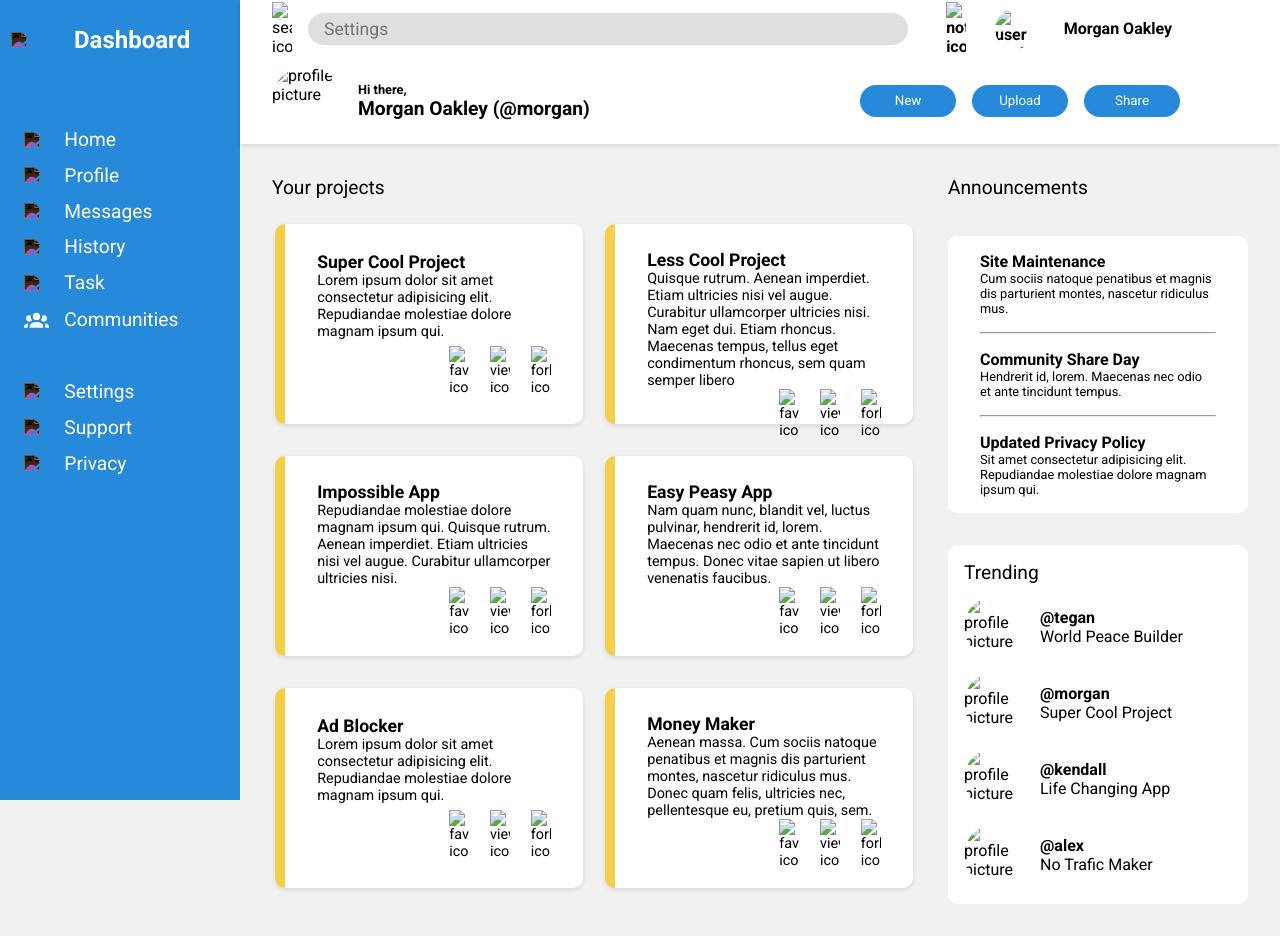
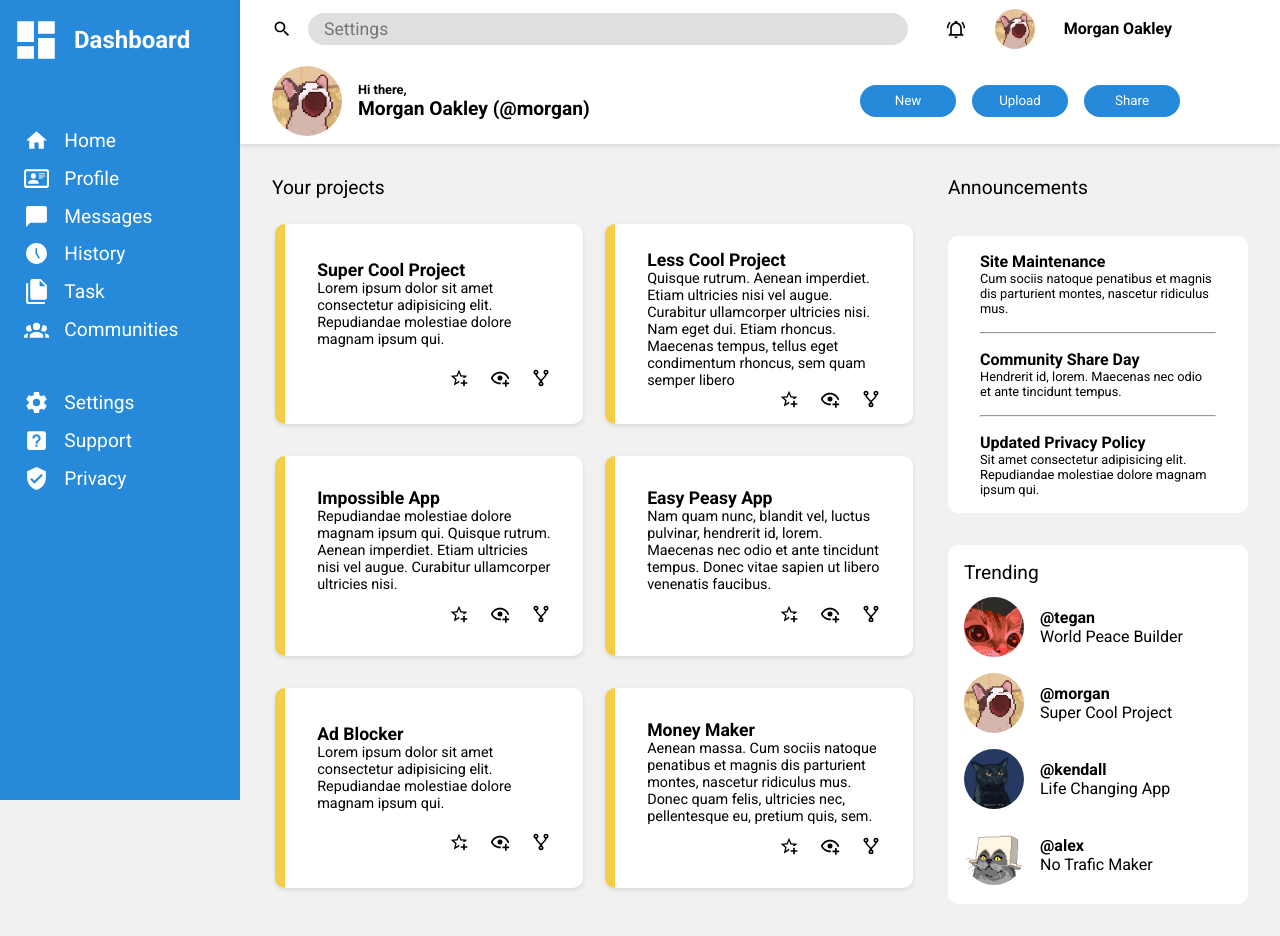
Before and after one commit to alxxjandro/adminDashBoard, a plain HTML site: page index.html in a window 1280 px wide. Drawn offline with Linux system fonts and the light colour scheme; the site is published under a folder, as on GitHub Pages, so addresses that start at the root find nothing.

Commit message:
fixed the images route

```diff
--- a/index.html
+++ b/index.html
@@ -15,28 +15,28 @@
         <div class="content">
             <div class="sidebar">
                 <div class="dashboardTitle">
-                    <img src="/assets/view-dashboard.svg">
+                    <img src="assets/view-dashboard.svg">
                     <h1 class="title">Dashboard</h1>
                 </div>
                 <div class="homeButtons">
                     <div class="button">
-                        <img src="/assets/home.svg">
+                        <img src="assets/home.svg">
                         <p class="sidebar-text">Home</p>
                     </div>
                     <div class="button">
-                        <img src="/assets/card-account-details-outline.svg">
+                        <img src="assets/card-account-details-outline.svg">
                         <p class="sidebar-text">Profile</p>
                     </div>
                     <div class="button">
-                        <img src="/assets/message.svg">
+                        <img src="assets/message.svg">
                         <p class="sidebar-text">Messages</p>
                     </div>
                     <div class="button">
-                        <img src="/assets/clock-time-five.svg">
+                        <img src="assets/clock-time-five.svg">
                         <p class="sidebar-text">History</p>
                     </div>
                     <div class="button">
-                        <img src="/assets/file-multiple.svg">
+                        <img src="assets/file-multiple.svg">
                         <p class="sidebar-text">Task</p>
                     </div>
                     <div class="button">
@@ -46,15 +46,15 @@
                 </div>
                 <div class="settingsButtons">
                     <div class="button">
-                        <img src="/assets/cog.svg">
+                        <img src="assets/cog.svg">
                         <p class="sidebar-text">Settings</p>
                     </div>
                     <div class="button">
-                        <img src="/assets/help-box.svg">
+                        <img src="assets/help-box.svg">
                         <p class="sidebar-text">Support</p>
                     </div>
                     <div class="button">
-                        <img src="/assets/shield-check.svg">
+                        <img src="assets/shield-check.svg">
                         <p class="sidebar-text">Privacy</p>
                     </div>
                 </div>
@@ -64,18 +64,18 @@
                     <div class="search-bar">
                         <div class="top-part">
                             <div class="search-div">
-                                <img class="search-icon" src="/assets/magnify.svg" alt="search icon">
+                                <img class="search-icon" src="assets/magnify.svg" alt="search icon">
                                 <input type="search" id="search-bar" name="query" placeholder="Settings">
                             </div>
                             <div class="notifications">
-                                <img src="/assets/bell-ring-outline.svg" alt="notifications icon">
-                                <img src="/assets/PFP.jpeg" alt="user profile picture">
+                                <img src="assets/bell-ring-outline.svg" alt="notifications icon">
+                                <img src="assets/PFP.jpeg" alt="user profile picture">
                                 <p>Morgan Oakley</p>
                             </div>
                         </div>
                         <div class="bottom-part">
                             <div class="profile">
-                                <img src="/assets/PFP.jpeg" alt="profile picture">
+                                <img src="assets/PFP.jpeg" alt="profile picture">
                                 <p>Hi there,<br> <span>Morgan Oakley (@morgan)</span></p>
                             </div>
                             <div class="search-buttons">
@@ -96,9 +96,9 @@
                                 Repudiandae molestiae dolore magnam ipsum qui.
                             </div>
                             <div>
-                                <img src="/assets/star-plus-outline.svg" alt="favorite icon">
-                                <img src="/assets/eye-plus-outline.svg" alt="view icon">
-                                <img src="/assets/source-fork.svg" alt="fork icon">
+                                <img src="assets/star-plus-outline.svg" alt="favorite icon">
+                                <img src="assets/eye-plus-outline.svg" alt="view icon">
+                                <img src="assets/source-fork.svg" alt="fork icon">
                             </div>
                         </div>
                         <div class="grid-space">
@@ -109,9 +109,9 @@
                                 tempus, tellus eget condimentum rhoncus, sem quam semper libero
                             </div>
                             <div>
-                                <img src="/assets/star-plus-outline.svg" alt="favorite icon">
-                                <img src="/assets/eye-plus-outline.svg" alt="view icon">
-                                <img src="/assets/source-fork.svg" alt="fork icon">
+                                <img src="assets/star-plus-outline.svg" alt="favorite icon">
+                                <img src="assets/eye-plus-outline.svg" alt="view icon">
+                                <img src="assets/source-fork.svg" alt="fork icon">
                             </div>
                         </div>
                         <div class="grid-space">
@@ -122,9 +122,9 @@
                                 Curabitur ullamcorper ultricies nisi.
                             </div>
                             <div>
-                                <img src="/assets/star-plus-outline.svg" alt="favorite icon">
-                                <img src="/assets/eye-plus-outline.svg" alt="view icon">
-                                <img src="/assets/source-fork.svg" alt="fork icon">
+                                <img src="assets/star-plus-outline.svg" alt="favorite icon">
+                                <img src="assets/eye-plus-outline.svg" alt="view icon">
+                                <img src="assets/source-fork.svg" alt="fork icon">
                             </div>
                         </div>
                         <div class="grid-space">
@@ -135,9 +135,9 @@
                                 ut libero venenatis faucibus.
                             </div>
                             <div>
-                                <img src="/assets/star-plus-outline.svg" alt="favorite icon">
-                                <img src="/assets/eye-plus-outline.svg" alt="view icon">
-                                <img src="/assets/source-fork.svg" alt="fork icon">
+                                <img src="assets/star-plus-outline.svg" alt="favorite icon">
+                                <img src="assets/eye-plus-outline.svg" alt="view icon">
+                                <img src="assets/source-fork.svg" alt="fork icon">
                             </div>
                         </div>
                         <div class="grid-space">
@@ -147,9 +147,9 @@
                                 Repudiandae molestiae dolore magnam ipsum qui.
                             </div>
                             <div>
-                                <img src="/assets/star-plus-outline.svg" alt="favorite icon">
-                                <img src="/assets/eye-plus-outline.svg" alt="view icon">
-                                <img src="/assets/source-fork.svg" alt="fork icon">
+                                <img src="assets/star-plus-outline.svg" alt="favorite icon">
+                                <img src="assets/eye-plus-outline.svg" alt="view icon">
+                                <img src="assets/source-fork.svg" alt="fork icon">
                             </div>
                         </div>
                         <div class="grid-space">
@@ -160,9 +160,9 @@
                                  pretium quis, sem.
                             </div>
                              <div>
-                                <img src="/assets/star-plus-outline.svg" alt="favorite icon">
-                                <img src="/assets/eye-plus-outline.svg" alt="view icon">
-                                <img src="/assets/source-fork.svg" alt="fork icon">
+                                <img src="assets/star-plus-outline.svg" alt="favorite icon">
+                                <img src="assets/eye-plus-outline.svg" alt="view icon">
+                                <img src="assets/source-fork.svg" alt="fork icon">
                             </div>
                         </div>
                     </div>
@@ -190,19 +190,19 @@
                             <span class="grid-title">Trending</span>
                             <div class="trendingCube">
                                 <div class="trendingPartFlex">
-                                    <img src="/assets/pfp2.jpeg" alt="profile picture">
+                                    <img src="assets/pfp2.jpeg" alt="profile picture">
                                     <p><span>@tegan</span> <br>World Peace Builder</p>
                                 </div>
                                 <div class="trendingPartFlex">
-                                    <img src="/assets/PFP.jpeg" alt="profile picture">
+                                    <img src="assets/PFP.jpeg" alt="profile picture">
                                     <p><span>@morgan</span> <br>Super Cool Project</p>
                                 </div>
                                 <div class="trendingPartFlex">
-                                    <img src="/assets/pfp3.jpeg" alt="profile picture">
+                                    <img src="assets/pfp3.jpeg" alt="profile picture">
                                     <p><span>@kendall</span> <br>Life Changing App</p>
                                 </div>
                                 <div class="trendingPartFlex">
-                                    <img src="/assets/pfp4.jpeg" alt="profile picture">
+                                    <img src="assets/pfp4.jpeg" alt="profile picture">
                                     <p><span>@alex</span> <br>No Trafic Maker</p>
                                 </div>
                             </div>
```
